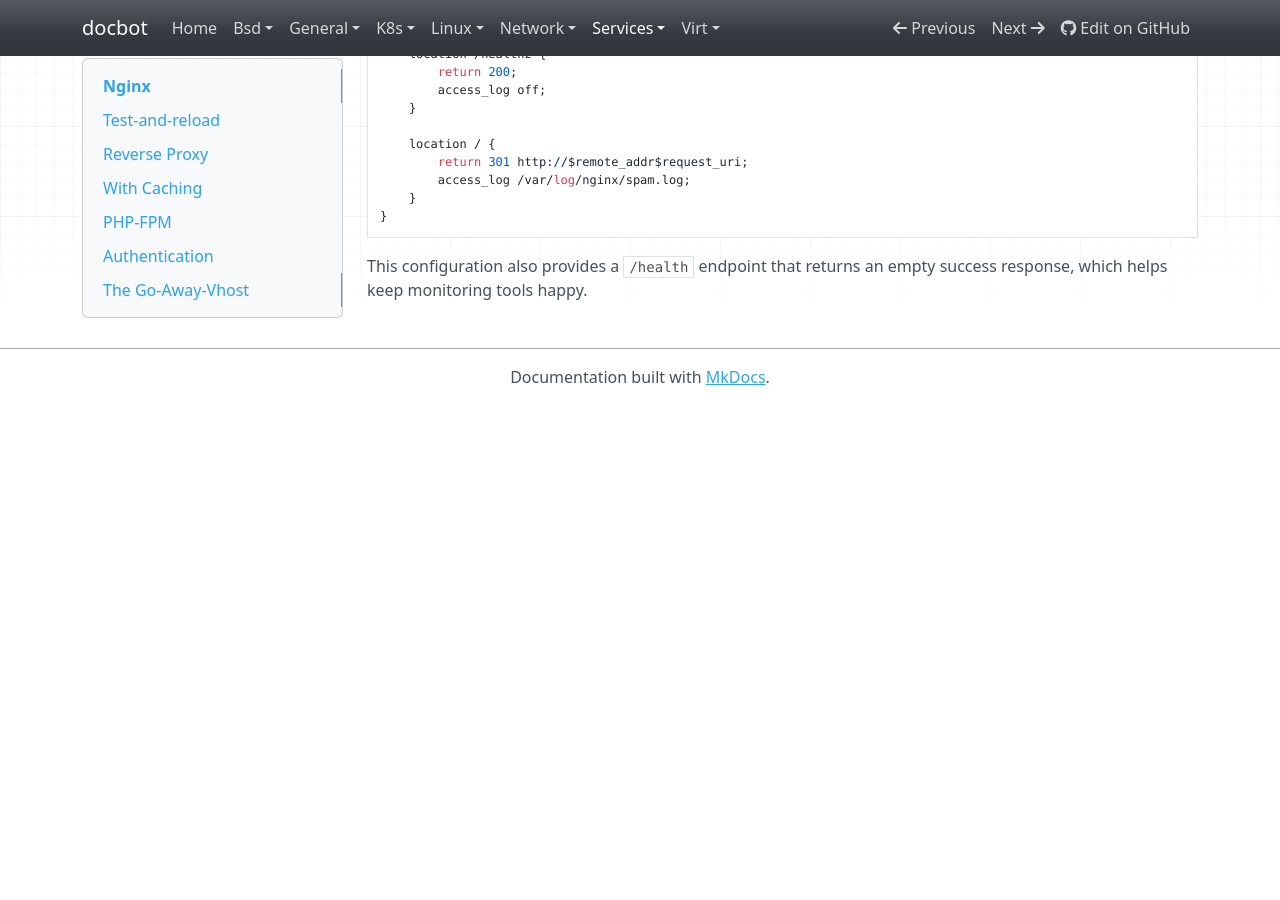
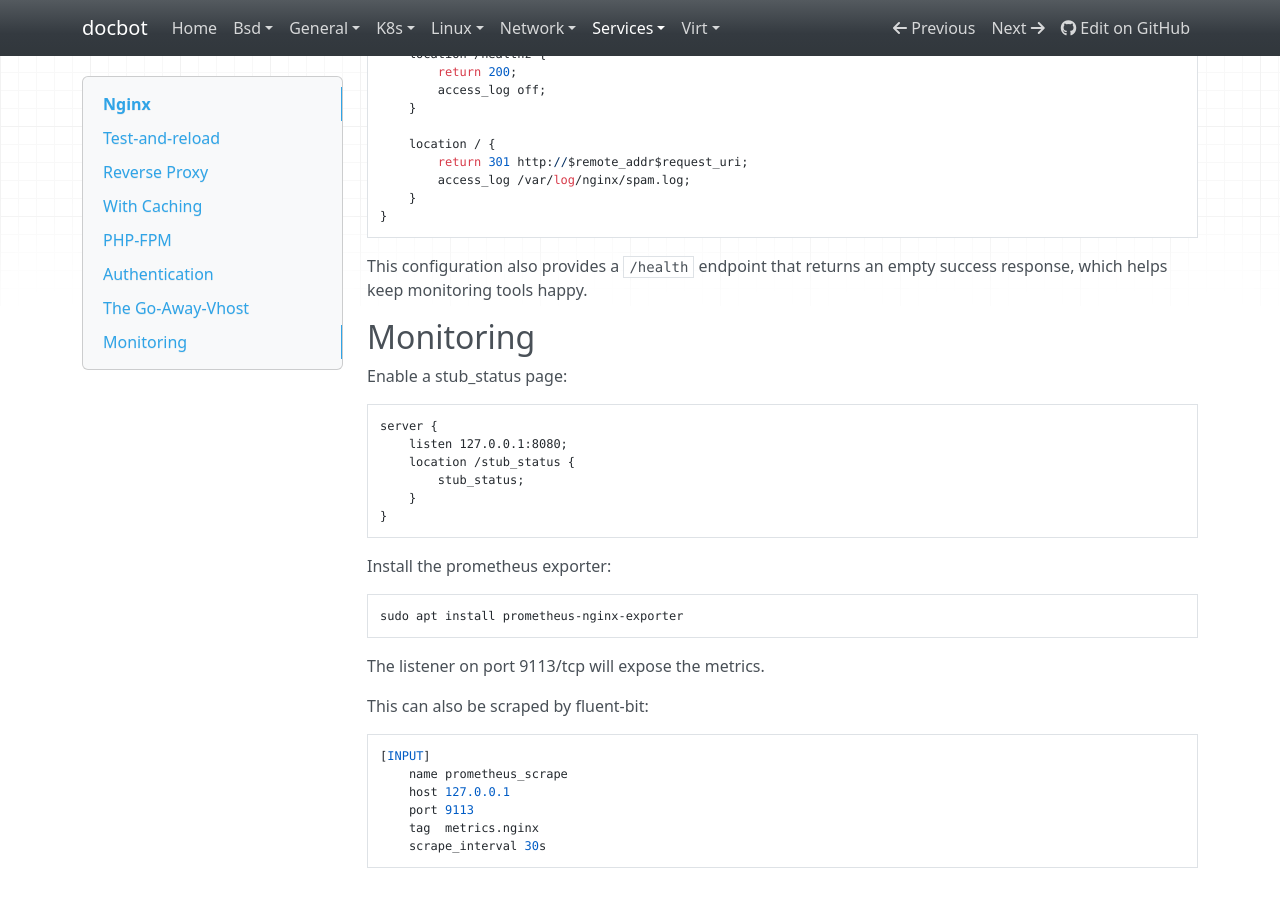
Before and after one commit to noahbailey/docbot, an MkDocs documentation site: the page built from docs/services/nginx.md, in a window 1280 px wide and 900 px high, scrolled down 3676 px. Built offline with MkDocs 1.6.1, drawn with Linux system fonts in a browser that asks for light colours; nearby versions of some CDN libraries; before the commit the page ends 4081 px from its top, so only the background shows below that.

Commit message:
Update bind9 and nginx configs for monitoring integration

````diff
--- a/docs/services/nginx.md
+++ b/docs/services/nginx.md
@@ -202,3 +202,33 @@ server {
 ```
 
 This configuration also provides a `/health` endpoint that returns an empty success response, which helps keep monitoring tools happy.
+
+## Monitoring
+
+Enable a stub_status page:
+
+```
+server {
+    listen 127.0.0.1:8080;
+    location /stub_status {
+        stub_status;
+    }
+}
+```
+
+Install the prometheus exporter:
+
+    sudo apt install prometheus-nginx-exporter
+
+The listener on port 9113/tcp will expose the metrics.
+
+This can also be scraped by fluent-bit:
+
+```
+[INPUT]
+    name prometheus_scrape
+    host 127.0.0.1
+    port 9113
+    tag  metrics.nginx
+    scrape_interval 30s
+```
````
Also changed, not shown: docs/network/dns-server.md (+25 -1 lines).
